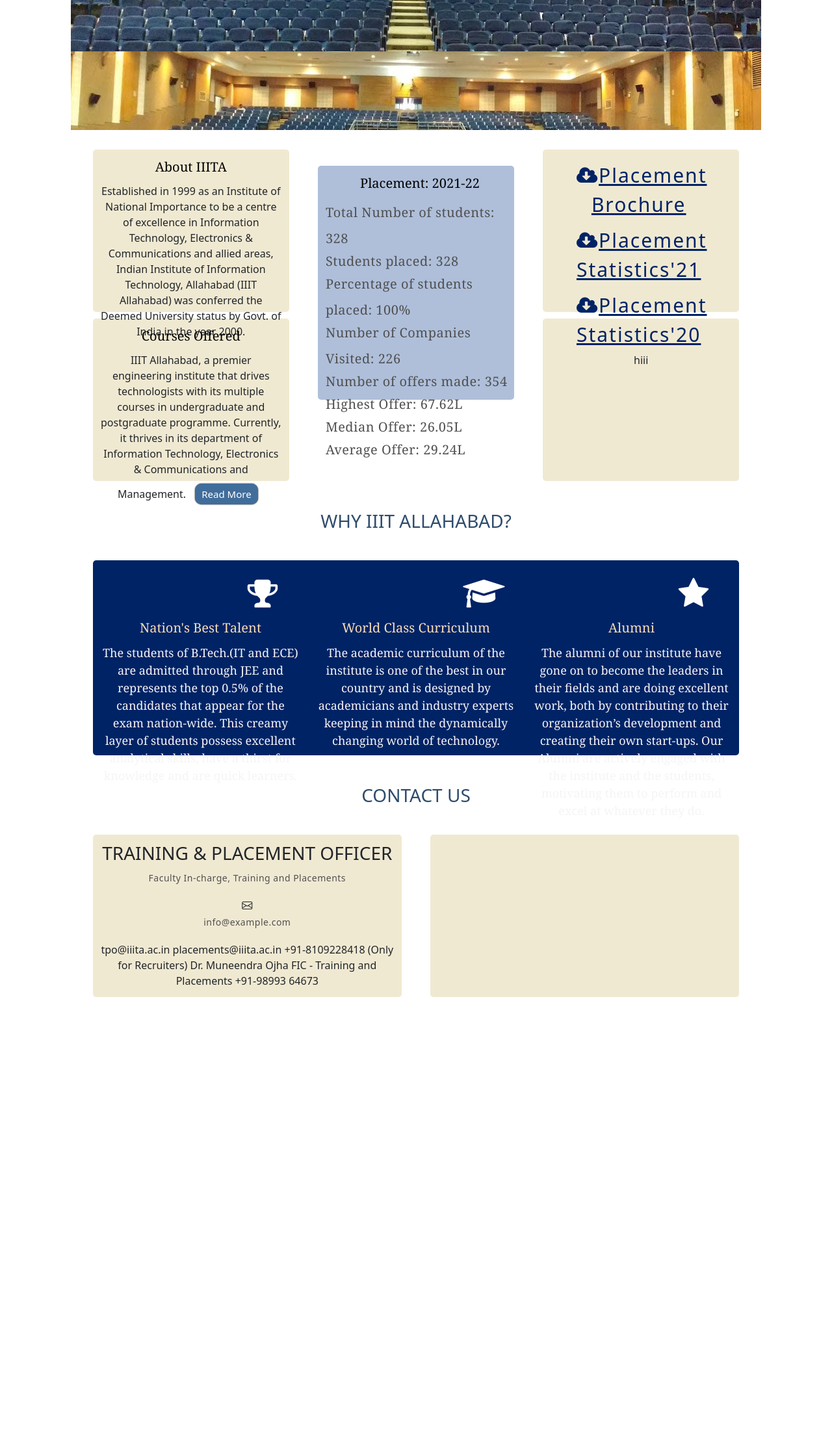
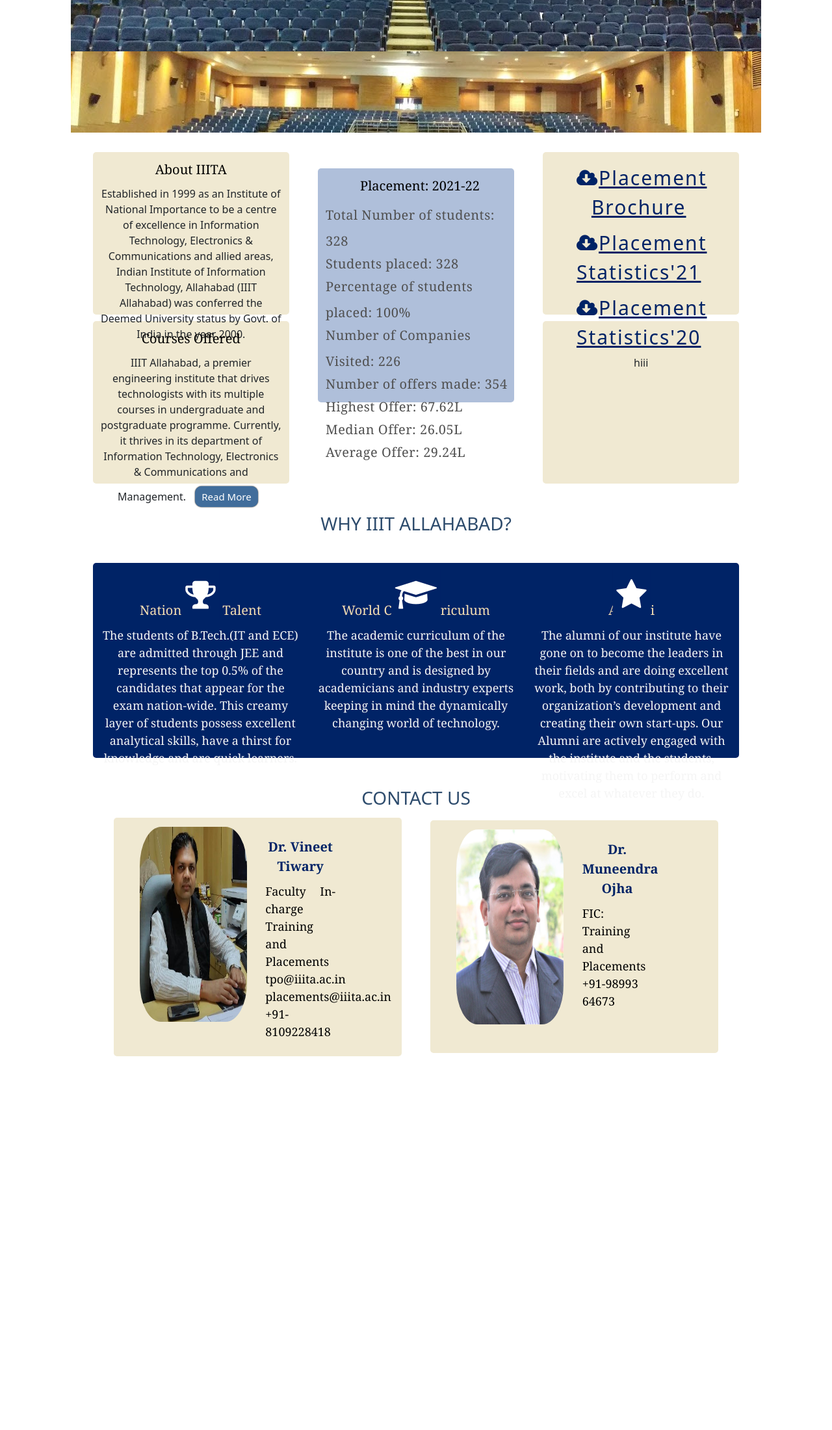
Before and after one commit to Tarunasudani/placement_portal, a Django app: page / in a window 1280 px wide. Shown: the part 311-2511 px from the top of the page at 65% size. Run offline with Django 3.2, Linux system fonts and the light colour scheme; some libraries are stand-ins or nearby versions.

Commit message:
TPO contact added

```diff
--- a/placement/static/placement/style.css
+++ b/placement/static/placement/style.css
@@ -1343,6 +1343,15 @@
   margin: 10px;
   text-align: center;
 }
+.contact_box {
+  background-color: #F0E9D2;
+  border: 2px #396EB0;
+  padding: 10px 10px 10px 10px;
+  padding: 12px 12px 12px 12px;
+  border-radius: 5px;
+  margin: 10px;
+  text-align: center;
+}
 .center_box{
   background-color: #afbfda;
   border: 2px #396EB0;
@@ -1498,6 +1507,15 @@
   font-family: Georgia, 'Times New Roman', Times, serif;
   margin-bottom: 10px;
   text-align: center;
+  margin-top: 15%;
+}
+#sub_title_2 {
+  color: #002366;
+  font-size: 20px;
+  font-family: Georgia, 'Times New Roman', Times, serif;
+  margin-bottom: 10px;
+  text-align: center;
+  margin-top: 15%;
 }
 #content_1{
   color: whitesmoke;
@@ -1505,6 +1523,13 @@
   font-family: Georgia, 'Times New Roman', Times, serif;
   margin-bottom: 10px;
   text-align: center;
+}
+#content_2{
+  color: black;
+  font-size: 18px;
+  font-family: Georgia, 'Times New Roman', Times, serif;
+  margin-bottom: 10px;
+  text-align:justify;
 }
 .modal {
   display: none; /* Hidden by default */
@@ -1569,10 +1594,12 @@
   cursor: pointer;
   /* box-shadow: 0 0 2px #000; */
   outline: 0;
-  position: relative;
-  align-items: center;
-  margin-left: 220px;
-  /* margin-top: -40px; */
+  margin: 0;
+  position: absolute;
+  top: 10%;
+  left: 50%;
+  -ms-transform: translate(-50%, -50%);
+  transform: translate(-50%, -50%);
 }
 .button_star:before{
   content: "\f005";
@@ -1592,10 +1619,12 @@
   cursor: pointer;
   /* box-shadow: 0 0 2px #000; */
   outline: 0;
-  position: relative;
-  align-items: center;
-  margin-left: 220px;
-  /* margin-top: -40px; */
+  margin: 0;
+  position: absolute;
+  top: 10%;
+  left: 50%;
+  -ms-transform: translate(-50%, -50%);
+  transform: translate(-50%, -50%);
 }
 .button_curriculum:before{
   content: "\f19d";
@@ -1614,9 +1643,12 @@
   cursor: pointer;
   /* box-shadow: 0 0 2px #000; */
   outline: 0;
-  position: relative;
-  align-items: center;
-  margin-left: 220px;
+  margin: 0;
+  position: absolute;
+  top: 10%;
+  left: 50%;
+  -ms-transform: translate(-50%, -50%);
+  transform: translate(-50%, -50%);
   /* margin-top: -40px; */
 }
 .button_best:before{
@@ -1709,3 +1741,55 @@
   margin: 10px;
   border-radius: 10px;
 }
+.button_update {
+  font-size: 30px;
+  padding: 5px 10px;
+  background: #416d9b;
+  border: unset;
+  color: #fff;
+  cursor: pointer;
+  box-shadow: 0 0 2px #000;
+  outline: 0;
+  position: relative;
+  margin: 10px;
+  border-radius: 10px;
+  left: 50%;
+}
+.button_card {
+  font-size: 20px;
+  padding: 5px 5px 5px 5px;
+  background: #416d9b;
+  border: unset;
+  color: #fff;
+  cursor: pointer;
+  box-shadow: 0 0 2px #000;
+  outline: 0;
+  position: relative;
+  margin: 10px;
+  border-radius: 10px;
+  top: 50%;
+}
+.card {
+  /* Add shadows to create the "card" effect */
+  box-shadow: 0 4px 8px 0 rgba(0,0,0,0.2);
+  transition: 0.3s;
+  margin-top: 30px;
+  padding: 10px 10px;
+  max-width: 1200px;
+}
+
+/* On mouse-over, add a deeper shadow */
+.card:hover {
+  box-shadow: 0 8px 16px 0 rgba(0,0,0,0.2);
+}
+
+/* Add some padding inside the card container */
+.container {
+  padding: 2px 16px;
+}
+
+
+.poc-images{
+border-radius: 20%;
+height: 300px;
+}
--- a/placement/templates/placement/index.html
+++ b/placement/templates/placement/index.html
@@ -205,29 +205,53 @@
      CONTACT US
   </div>
 
-</div>
-  <div class="row" >
-    <div class="col-md-6">
-      <div class="left_box">
-        <h3> TRAINING & PLACEMENT OFFICER</h3>
-        <p> Faculty In-charge, Training and Placements </p>
-        <div class="email">
-          <i class="bi bi-envelope"></i>
-          <p>info@example.com</p>
+
+  <!-- <div class="row" > -->
+    <div class="col">
+      <div class="contact_box">
+        <!-- <div class="card"> -->
+          <div class="container">
+            <div class="row">
+              <div class="col-md-6">
+          {% load static %} <img src="{% static 'placement/tpo_iiita.jpeg' %}" alt="Avatar" class="poc-images">
         </div>
-tpo@iiita.ac.in
-placements@iiita.ac.in
-+91-8109228418
-(Only for Recruiters)
+        <div class="col-md-4">
+          <div id="sub_title_2"><b>Dr. Vineet Tiwary</b></div>
+          <div id="content_2">
+            Faculty In-charge <br>
+            Training and Placements <br>
+            tpo@iiita.ac.in<br>
+            placements@iiita.ac.in<br>
+            +91-8109228418<br>
+                </div>
+          </div>
+          </div>
+        </div>
 
-Dr. Muneendra Ojha
-FIC - Training and Placements
-+91-98993 64673
       </div>
     </div>
-    <div class="col-md-6">
-      <div class="left_box">
+    <div class="col-lg">
+        <!-- <div class="row" > -->
+            <div class="contact_box">
+              <!-- <div class="card"> -->
+                <div class="container">
+                  <div class="row">
+                    <div class="col-md-6">
+                {% load static %} <img src="{% static 'placement/tpo_a_iiita.jpeg' %}" alt="Avatar" class="poc-images">
+              </div>
+              <div class="col-md-4">
+                  <div id="sub_title_2"><b>Dr. Muneendra Ojha</b></div>
+                  <div id="content_2">
+                    FIC: Training and Placements <br>
+                    +91-98993 64673 <br>
 
+                  </div>
+
+                </div>
+                </div>
+              </div>
+            </div>
+          </div>
       </div>
     </div>
   </div>
```
Also changed, not shown: users/templates/users/profile.html (+18 -11 lines), db.sqlite3, media/profile_pics/admin_1.png (added), placement/static/placement/tpo_a_iiita.jpeg (added), placement/static/placement/tpo_iiita.jpeg (added).
